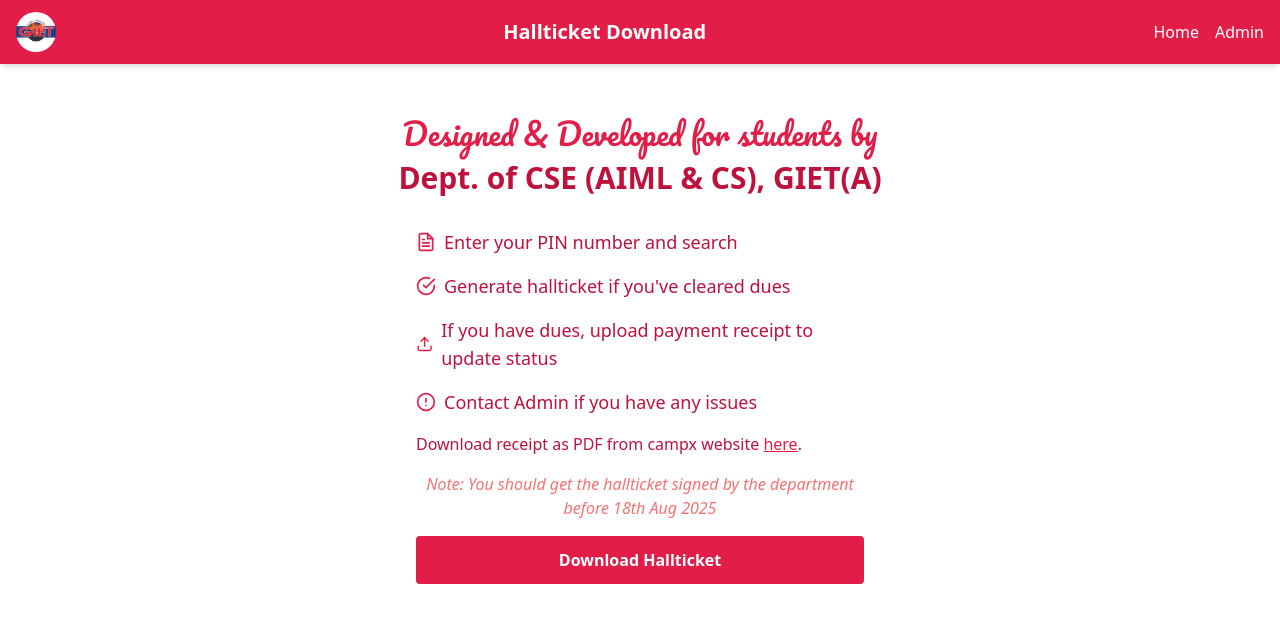
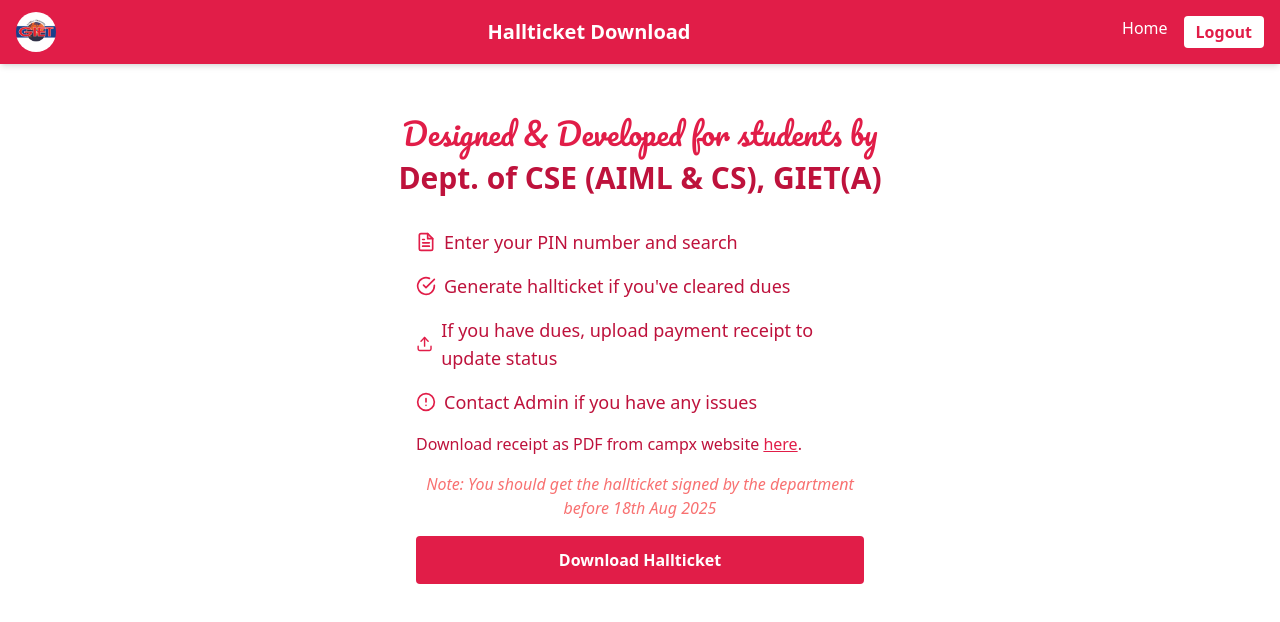
Before and after one commit to giet-intern/giet-unipass, a React (Vite) app in the folder frontend/: page / in a window 1280 px wide. Shown: the top 622 px of the page. Built offline with nearby package versions, Linux system fonts and the light colour scheme; a web font is replaced by a local one.

Commit message:
added more details

```diff
--- a/frontend/src/components/Navbar.jsx
+++ b/frontend/src/components/Navbar.jsx
@@ -3,7 +3,7 @@ import collegeLogo from "../assets/logo.png";
 import { useAdmin } from "../context/AdminContext";
 
 export default function Navbar() {
-  const { isAdmin, logout } = useAdmin();
+  const { isAdmin, username, logout } = useAdmin();
 
   return (
     <nav className="fixed top-0 left-0 w-full bg-rose-600 px-4 py-3 flex items-center justify-between shadow-md z-50">
@@ -17,7 +17,7 @@ export default function Navbar() {
 
       <div className="flex space-x-4 text-white font-medium">
         <Link to="/">Home</Link>
-        {!isAdmin ? (
+        {!isAdmin && username == "hodaiml" ? (
           <Link to="/login">Admin</Link>
         ) : (
           <button
```
